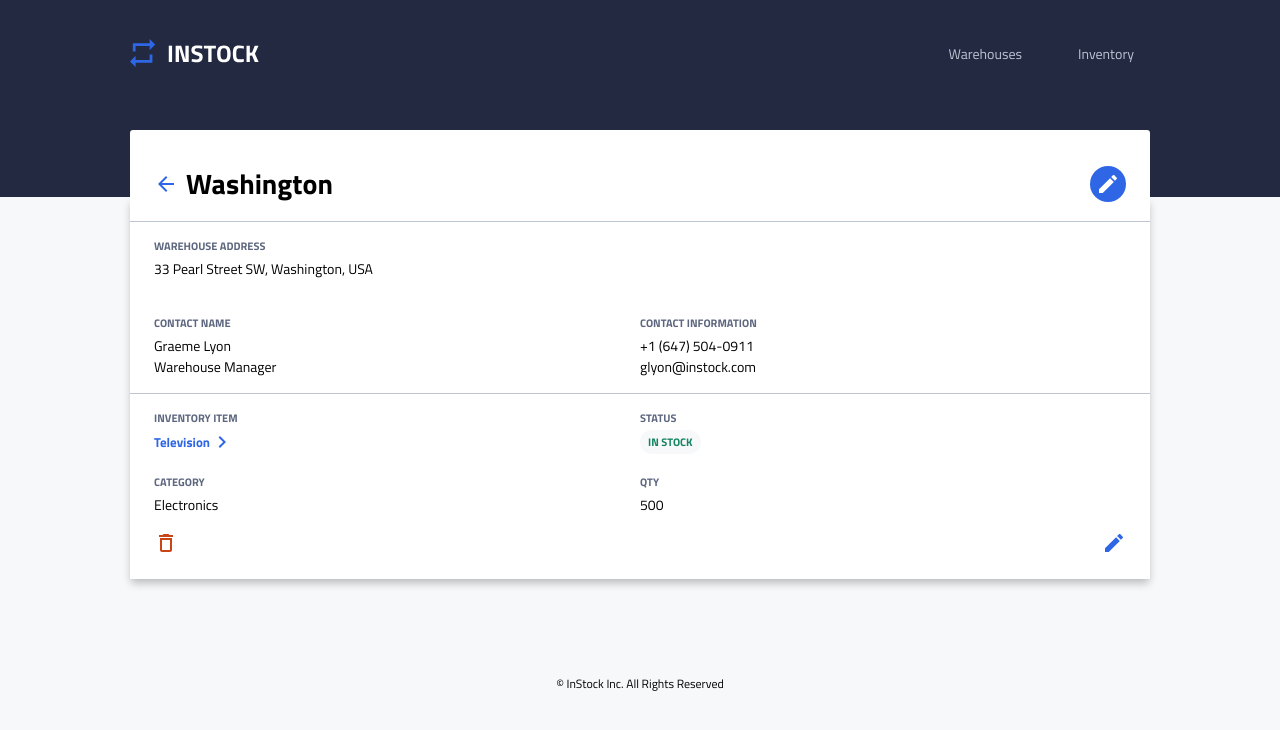
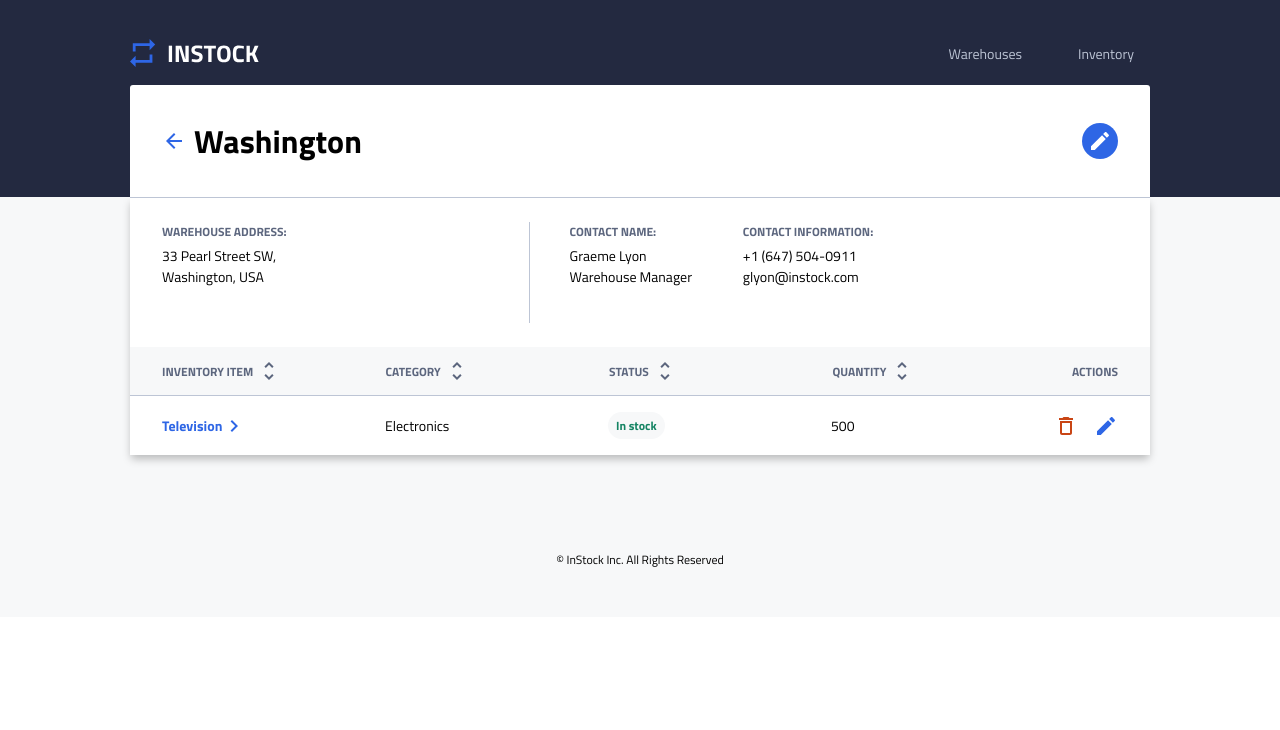
Before and after one commit to j-stax/instock-client, a React (Vite) app: page /warehouses/1 in a window 1280 px wide. Shown: the top 730 px of the page. Built offline with nearby package versions, Linux system fonts and the light colour scheme; no server answers.

Commit message:
Start WarehouseDetails tablet view

```diff
--- a/src/components/InventoryItem/InventoryItem.jsx
+++ b/src/components/InventoryItem/InventoryItem.jsx
@@ -4,9 +4,14 @@ import ChevronIcon from '../../assets/icons/chevron_right-24px.svg?react'
 import DeleteIcon from '../../assets/icons/delete_outline-24px.svg?react'
 import EditIcon from '../../assets/icons/edit-24px.svg?react'
 
+
 export default function InventoryItem({ item, status, category, quantity }) {
+
+    //TODO: ADD NEW SET OF INVENTORY CONTENT FOR MOBILE (NO LABELS)
+
     return (
         <div className="inventory-item">
+            <div className="inventory-item__mobile">
                 <div className="inventory-item__upper-container">
                     <div className="inventory-item__section">
                         <h4 className="inventory-item__label">INVENTORY ITEM</h4>
@@ -35,5 +40,25 @@ export default function InventoryItem({ item, status, category, quantity }) {
                     <EditIcon />
                 </div>
             </div>
+            <div className="inventory-item__tablet">
+                <Link className="inventory-item__link">
+                    <h3 className="inventory-item__content inventory-item__content--name">{item}</h3>
+                    <ChevronIcon className="inventory-item__chevron" />
+                </Link>
+                <div className="inventory-item__section">
+                    <p2 className="inventory-item__content">{category}</p2>
+                </div>
+                <div className="inventory-item__section">
+                    <h4 className="inventory-item__status">{status}</h4>
+                </div>
+                <div className="inventory-item__section">
+                    <p2 className="inventory-item__content">{quantity}</p2>
+                </div>
+                <div className="inventory-item__buttons">
+                    <DeleteIcon />
+                    <EditIcon />
+                </div>
+            </div>
+        </div>
     )
 }
--- a/src/components/InventoryItem/InventoryItem.scss
+++ b/src/components/InventoryItem/InventoryItem.scss
@@ -6,6 +6,16 @@
     background-color: $white;
     border-top: 1px solid $secondary-cloud;
 
+    @include tablet {
+        padding: 1rem 2rem;
+    }
+
+    &__mobile {
+        @include tablet {
+            display: none;
+        }
+    }
+
     &__upper-container {
         display: flex;
         margin-bottom: 1.25rem;
@@ -13,12 +23,20 @@
 
     &__section {
         flex: 0 1 50%;
+
+        @include tablet {
+            flex: 0 1 100%;
+        }
     }
 
     &__label {
         margin: 0 0 4px;
         color: $secondary-slate;
         font-size: $m-h4;
+
+        @include tablet {
+            font-size: $h4;
+        }
     }
 
     &__content {
@@ -26,6 +44,10 @@
 
         &--name {
             font-size: $m-h3;
+
+            @include tablet {
+                font-size: $h3;
+            }
         }
     }
 
@@ -34,6 +56,10 @@
         align-items: center;
         text-decoration: none;
         color: $instock-indigo;
+
+        @include tablet {
+            flex: 0 1 100%;
+        }
     }
 
     &__status {
@@ -44,6 +70,10 @@
         background-color: $bg-light-grey;
         color: $green;
         font-size: $m-h4;
+
+        @include tablet {
+            font-size: $h4;
+        }
     }
 
     &__lower-container {
@@ -54,5 +84,17 @@
     &__buttons {
         display: flex;
         justify-content: space-between;
+
+        @include tablet {
+            justify-content: initial;
+            gap: 1rem;
+        }
+    }
+
+    &__tablet {
+        @include tablet {
+            display: flex;
+            align-items: center;
+        }
     }
 }
--- a/src/pages/WarehouseDetails/WarehouseDetails.jsx
+++ b/src/pages/WarehouseDetails/WarehouseDetails.jsx
@@ -2,6 +2,7 @@ import './WarehouseDetails.scss'
 import ArrowBackIcon from '../../assets/icons/arrow_back-24px.svg?react'
 import EditWhiteIcon from '../../assets/icons/edit-white-24px.svg?react'
 import InventoryItem from '../../components/InventoryItem/InventoryItem'
+import SortIcon from '../../assets/icons/sort-24px.svg?react'
 
 export default function WarehouseDetails() {
     return (
@@ -17,23 +18,44 @@ export default function WarehouseDetails() {
                     </div>
                 </div>
             </div>
-            <div className="wh-details__component">
+            <div className="wh-details__warehouse">
                 <div className="wh-details__address">
-                    <h4 className="wh-details__label">WAREHOUSE ADDRESS</h4>
-                    <p className="wh-details__content">33 Pearl Street SW, Washington, USA</p>
+                    <h4 className="wh-details__label">WAREHOUSE ADDRESS:</h4>
+                    <p className="wh-details__content wh-details__content--address">
+                        33 Pearl Street SW, <span>Washington, USA</span>
+                    </p>
                 </div>
                 <div className="wh-details__contact-container">
                     <div className="wh-details__contact">
-                        <h4 className="wh-details__label">CONTACT NAME</h4>
+                        <h4 className="wh-details__label">CONTACT NAME:</h4>
                         <p className="wh-details__content">Graeme Lyon</p>
                         <p className="wh-details__content">Warehouse Manager</p>
                     </div>
-                    <div className="wh-details__contact">
-                        <h4 className="wh-details__label">CONTACT INFORMATION</h4>
+                    <div className="wh-details__contact wh-details__contact--info">
+                        <h4 className="wh-details__label">CONTACT INFORMATION:</h4>
                         <p className="wh-details__content">+1 (647) 504-0911</p>
                         <p className="wh-details__content">glyon@instock.com</p>
                     </div>
                 </div>
+            </div>
+            <div className="wh-details__sort-bar">
+                <h4 className="wh-details__sort-bar-type">
+                    INVENTORY ITEM
+                    <SortIcon className="wh-details__sort-icon"/>
+                </h4>
+                <h4 className="wh-details__sort-bar-type">
+                    CATEGORY
+                    <SortIcon className="wh-details__sort-icon"/>
+                </h4>
+                <h4 className="wh-details__sort-bar-type">
+                    STATUS
+                    <SortIcon className="wh-details__sort-icon"/>
+                </h4>
+                <h4 className="wh-details__sort-bar-type">
+                    QUANTITY
+                    <SortIcon className="wh-details__sort-icon"/>
+                </h4>
+                <h4 className="wh-details__sort-bar-actions">ACTIONS</h4>
             </div>
             <InventoryItem
                 item="Television"
--- a/src/pages/WarehouseDetails/WarehouseDetails.scss
+++ b/src/pages/WarehouseDetails/WarehouseDetails.scss
@@ -10,6 +10,10 @@
         position: relative;
         height: 1.5rem;
         background-color: $white;
+
+        @include tablet {
+            height: 0;
+        }
     }
 
     &__header {
@@ -24,6 +28,11 @@
         left: 0;
         right: 0;
         bottom: 1rem;
+
+        @include tablet {
+            padding: 2rem;
+            bottom: 0;
+        }
     }
 
     &__heading-container {
@@ -35,6 +44,10 @@
     &__heading {
         font-size: $m-h1;
         margin: 0;
+
+        @include tablet {
+            font-size: $h1;
+        }
     }
 
 
@@ -48,31 +61,102 @@
         align-items: center;
     }
 
-    &__component {
+    &__warehouse {
         border-top: 1px solid $secondary-cloud;
         background-color: $white;
         padding: 1rem 1.5rem;
+
+        @include tablet {
+            padding: 1.5rem 2rem;
+            display: flex;
+        }
     }
 
     &__address {
         margin-bottom: 2.25rem;
+
+        @include tablet {
+            margin-right: 2rem;
+            width: 35%;
+        }
     }
 
     &__label {
         margin: 0 0 4px;
         font-size: $m-h4;
         color: $secondary-slate;
+
+        @include tablet {
+            font-size: $h4;
+        }
     }
 
     &__content {
         margin: 0;
+
+        &--address {
+            @include tablet {
+                display: flex;
+                flex-direction: column;
+            }
+        }
     }
 
     &__contact-container {
         display: flex;
+
+        @include tablet {
+            border-left: 1px solid $secondary-cloud;
+            padding-left: 2.5rem;
+            gap: 2rem;
+        }
     }
 
     &__contact {
         flex: 0 1 50%;
+
+        &--info {
+            @include tablet {
+                width: 10rem;
+            }
+        }
+    }
+
+    &__sort-bar {
+        display: none;
+
+        @include tablet {
+            display: flex;
+            align-items: center;
+            justify-content: space-between;
+            background-color: $bg-light-grey;
+            padding: 0.75rem 2rem;
+        }
+    }
+
+    &__sort-bar-type {
+        @include tablet {
+            margin: 0;
+            display: flex;
+            align-items: center;
+            color: $secondary-slate;
+            flex: 0 1 100%;
+            font-size: $h4;
+        }
+    }
+
+    &__sort-icon {
+        @include tablet {
+            margin-left: 4px;
+        }
+    }
+
+    &__sort-bar-actions {
+        @include tablet {
+            margin: 0;
+            color: $secondary-slate;
+            padding-left: 1rem;
+            font-size: $h4;
+        }
     }
 }
```
Lines whose indentation alone changed are shown as unchanged.
